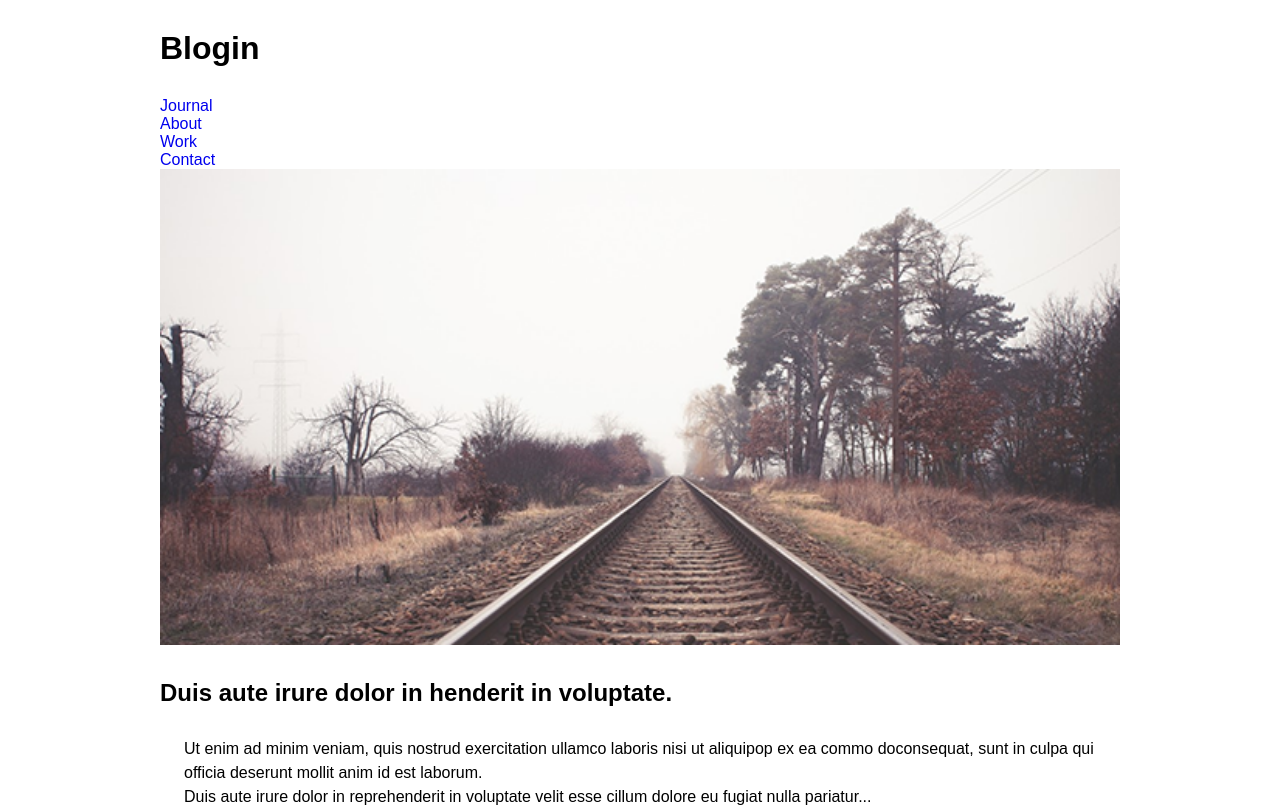
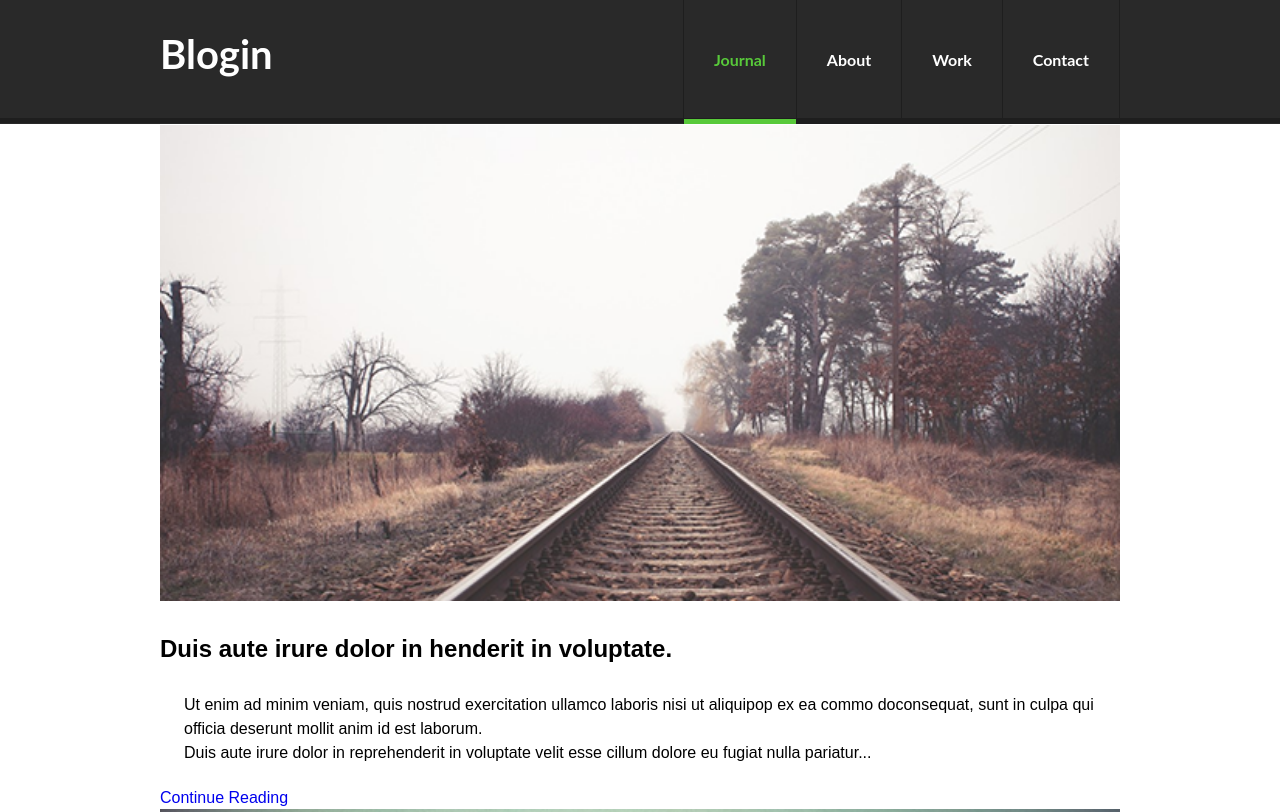
Before and after one commit to jpmehedi/psdtohtml_one, a plain HTML site: page index.html in a window 1280 px wide. Shown: the top 812 px of the page. Drawn offline with Linux system fonts and the light colour scheme.

Commit message:
header design done

```diff
--- a/index.html
+++ b/index.html
@@ -12,7 +12,7 @@
 </head>
 <body>
 	<!-- strat header part  -->
-	<div class=" fix container_full">
+	<div class=" fix container_full header_bg">
 		<div class=" fix container">
 			<header class="header">
 				<div class="logoleft">
@@ -20,19 +20,20 @@
 				</div>
 				<nav class="navabr">
 					<ul id="menu">
-					<li><a href="#">Journal</a></li>
+						<li class="active"><a href="#">Journal</a></li>
 						<li><a href="#">About</a></li>
 						<li><a href="#">Work</a></li>
 						<li><a href="#">Contact</a></li>
 					</ul>
 				</nav>
 			</header>
+
 		</div>
 	</div>
 	<!-- end header part  -->
 
 	<!-- start body part -->
-	<div class=" fix container_full">
+	<div class=" fix container_full body_bg">
 		<div class=" fix container">
 			<section class="left_content">
 				<article class="content_wrap">
--- a/style.css
+++ b/style.css
@@ -18,3 +18,55 @@ p{line-height:150%;margin:1.5em;}
 .floatleft{float:left;}
 .floatright{float:right;}
 /* end basic typhography  */
+
+.header_bg{
+	background-color:#292929;
+}
+.header .logoleft{
+	float:left;
+}
+.header .logoleft .logo{
+	font-family:lato;
+	font-weight:bold;
+	font-size:40px;
+	color:#ffffff;
+}
+.header .navabr{
+	float:right;
+	height: 124px;
+}
+.header .navabr #menu{
+	list-style-type:none;
+}
+.header .navabr #menu li{
+	float:left;
+	border-left:1px solid #1E1E1E;
+}
+.header .navabr #menu li:last-child{
+	border-right:1px solid #1E1E1E;
+}
+.header .navabr #menu li a{
+	text-decoration:none;
+	display:block;
+	padding:50px 30px;
+	font-family:lato;
+	font-weight:bold;
+	font-size:16px;
+	color:#ffffff;
+	border-bottom:5px solid #1E1E1E;
+}
+.header .navabr #menu li a:hover{
+	border-bottom:5px solid #58C93A;
+	color:#58C93A;
+}
+.header .navabr #menu li.active a{
+	border-bottom:7px solid #58C93A;
+	color:#58C93A;
+}
+.body_bg{
+	border-top:5px solid #1E1E1E;
+	margin-top:-6px;
+}
+.content_wrap{
+	margin-top:2px;
+}
```
Lines whose indentation alone changed are shown as unchanged.
